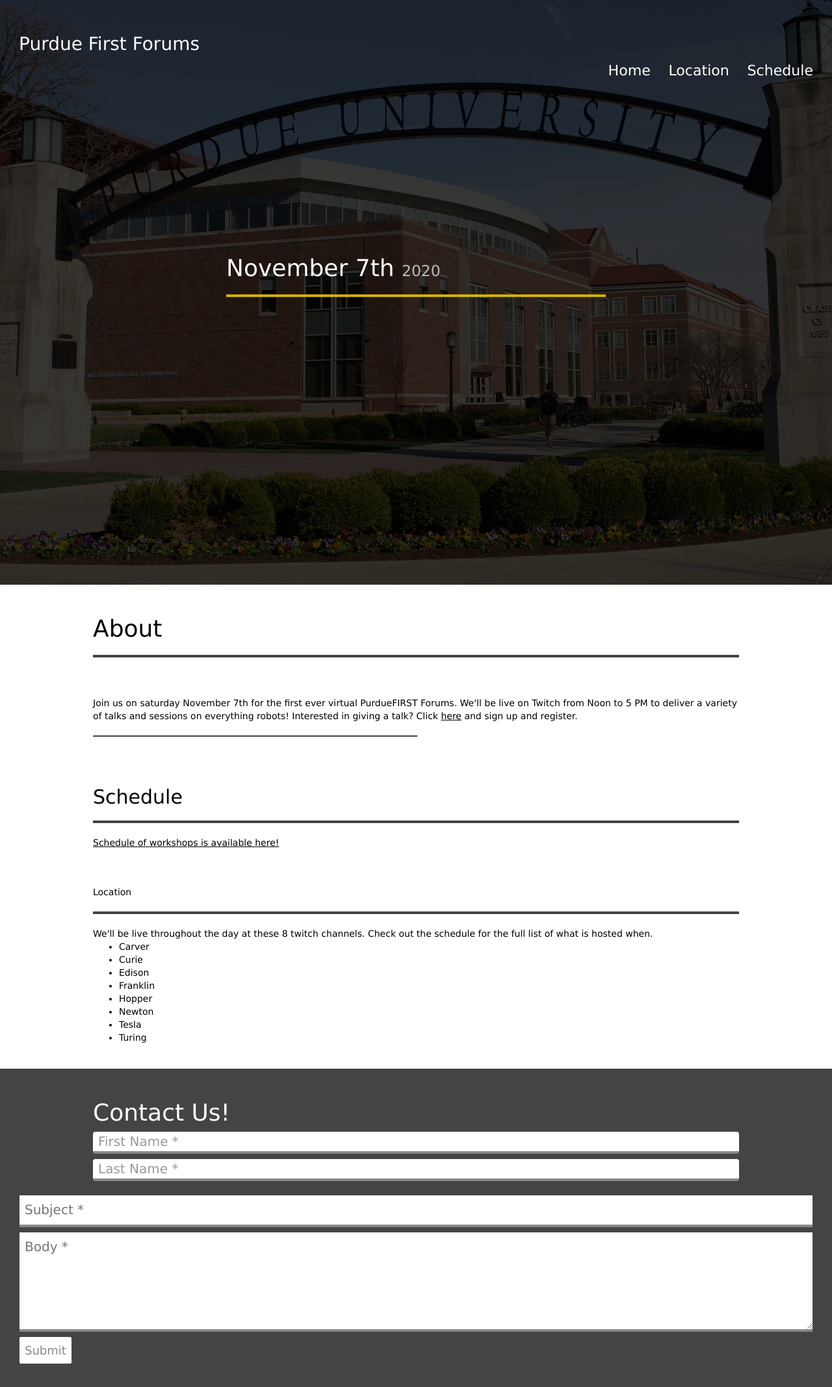
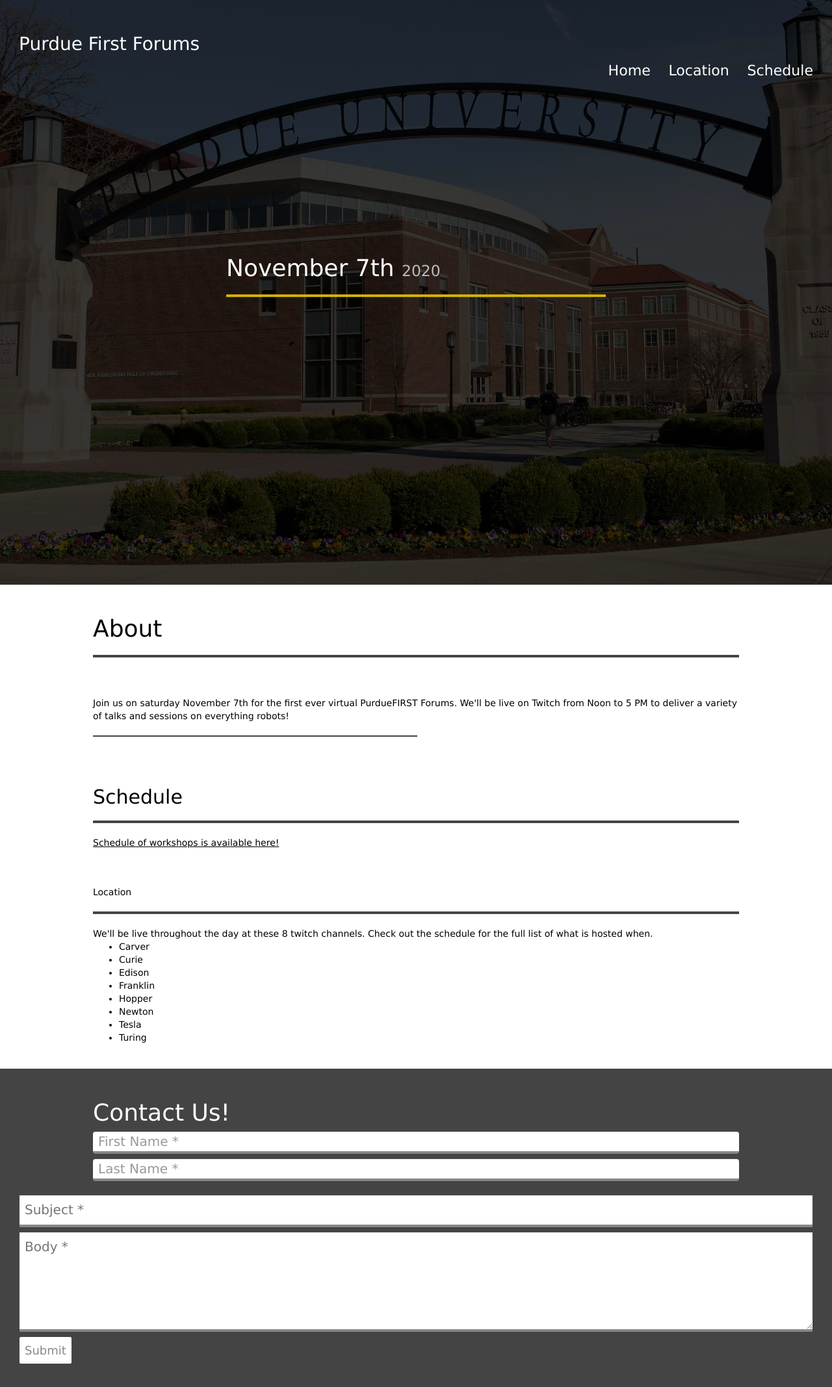
Before and after one commit to purduefirst/purduefirst.github.io, a Jekyll site: the page built from purdue-forums.html, in a window 1280 px wide. Shown: the whole page at 65% size. Built offline with Jekyll 4.4.1, drawn with Linux system fonts in a browser that asks for light colours.

Commit message:
fixed forums schedule link

```diff
--- a/purdue-forums.html
+++ b/purdue-forums.html
@@ -14,7 +14,6 @@
         <br />
         Join us on saturday November 7th for the first ever virtual PurdueFIRST Forums.
         We'll be live on Twitch from Noon to 5 PM to deliver a variety of talks and sessions on everything robots!
-        Interested in giving a talk? Click <a href="https://forums.firstindianarobotics.org/">here</a> and sign up and register.
 
     <br />
     <br />
@@ -26,7 +25,7 @@
     <div class="container">
       <h2>Schedule</h2>
 	     <hr />
-        <a href="https://forums.firstindianarobotics.org/">Schedule of workshops is available here!</a>
+        <a href="https://forums.firstindianarobotics.org/purdue-first-forums-2020/sessions/grid">Schedule of workshops is available here!</a>
       	<br />
     </div>
 </section>
@@ -55,17 +54,10 @@
      border: 1px solid black;
   }
 
-  li {
-    a:link {
-      color: black;
-    }
 
-    a:visited {
-      color: magenta;
-    }
+  a {
+    text-decoration: underlined;
+    color: blue;
+  }
 
-    a:hover {
-      color: gold;
-    }
-  }
 </style>
```
